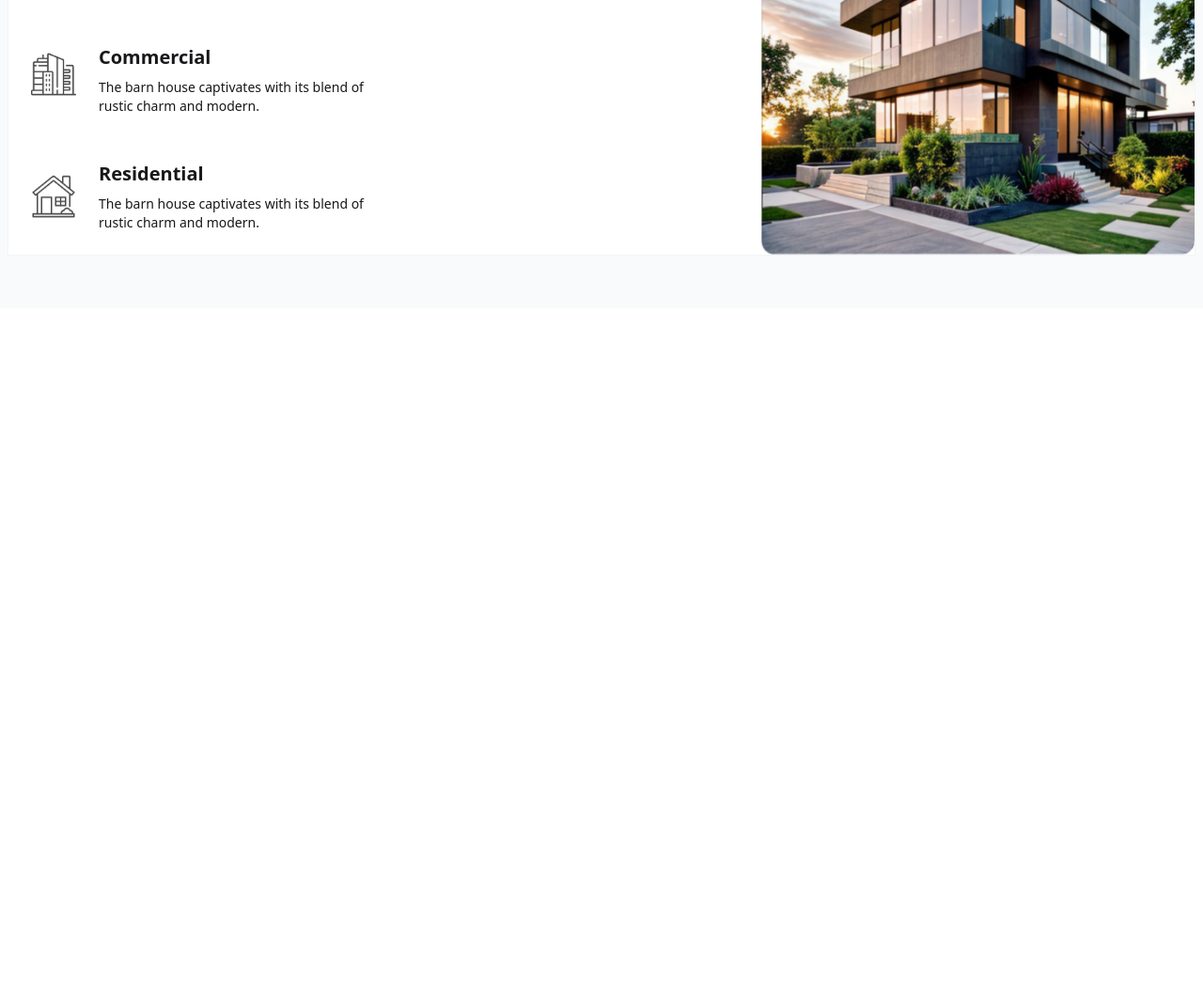
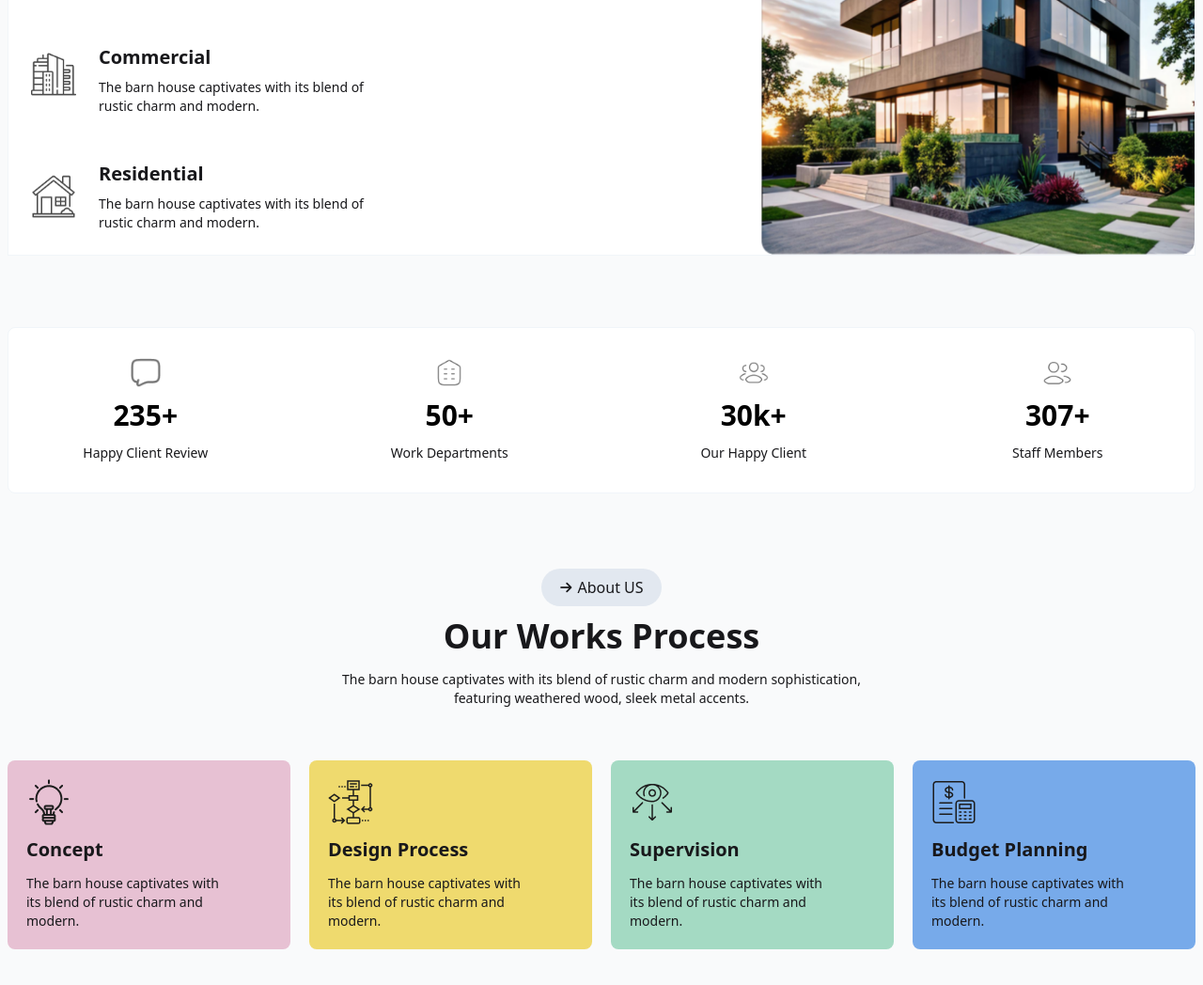
Before and after one commit to mehedihasanmurad/building-website-using-tailwind-and-daisyUI, a plain HTML site: page index.html in a window 1280 px wide. Shown: the part 1002-2050 px from the top of the page at 94% size. Before the commit the page ends 1370 px from the top, so only its background shows below. Drawn offline with nearby package versions, Linux system fonts and the light colour scheme.

Commit message:
users and works part added

```diff
--- a/index.html
+++ b/index.html
@@ -116,7 +116,13 @@
 
     <!-- Main part starts here -->
     <main>
-        <section class="my-10 bg-gray-50 px-2">
+
+        <section class="my-10 pb-14 bg-gray-50 px-2">
+            <div class="relative hidden lg:block">
+                <div class="absolute left-18 top-6">
+                    <img class="w-20 " src="assets/Vector.png" alt="">
+                </div>
+            </div>
             <div class="max-w-7xl mx-auto  py-14 ">
                 <div class="flex flex-col lg:flex-row justify-between bg-[#FFFFFF] border-1 border-slate-100 ">
                     <!-- text part  -->
@@ -169,6 +175,76 @@
                     </div>
                 </div>
             </div>
+
+            <!-- Users part -->
+            <div class="max-w-7xl mt-5 mb-10 mx-auto py-8 grid grid-cols-1 gap-8 md:grid-cols-2 rounded-lg lg:grid-cols-4 bg-[#FFFFFF] border-1 border-slate-100">
+                <div class="place-items-center space-y-3">
+                    <div><img class="w-8" src="assets/Vector1.png" alt=""></div>
+                    <div class="text-black text-3xl font-bold">235+</div>
+                    <div class="text-sm">Happy Client Review</div>
+                </div>
+
+                <div class=" place-items-center space-y-3">
+                    <div><img class="w-8" src="assets/departement.png" alt=""></div>
+                    <div class="text-black text-3xl font-bold">50+</div>
+                    <div class="text-sm">Work Departments</div>
+                </div>
+
+                <div class=" place-items-center space-y-3">
+                    <div><img class="w-8" src="assets/Group 8.png" alt=""></div>
+                    <div class="text-black text-3xl font-bold">30k+</div>
+                    <div class="text-sm">Our Happy Client</div>
+                </div>
+
+                <div class=" place-items-center space-y-3">
+                    <div><img class="w-8" src="assets/user-multiple.png" alt=""></div>
+                    <div class="text-black text-3xl font-bold">307+</div>
+                    <div class="text-sm">Staff Members</div>
+                </div>
+            </div>
+
+            <!-- Work Process -->
+            <div class="max-w-7xl mx-auto mt-20">
+                <!-- text part -->
+                <div>
+                    <div class="flex w-32 mx-auto gap-3 bg-slate-200 px-4 py-2 rounded-full">
+                         <i class="fa-solid fa-arrow-up rotate-90 text-sm"></i>
+                        <p>About US</p>
+                    </div>
+                    <div class="text-center my-3">
+                        <h1 class="text-2xl lg:text-4xl font-bold mb-4">Our Works Process</h1>
+                        <p class="text-sm">The barn house captivates with its blend of rustic charm and modern sophistication, <br> featuring weathered wood, sleek metal accents.</p>
+                    </div>
+                </div>
+
+                <!-- card part  -->
+                <div class="grid grid-cols-1 md:grid-cols-2 lg:grid-cols-4 gap-5 mt-14">
+                    <div class="bg-[#E7C1D3] py-5 px-5 rounded-lg">
+                        <img src="assets/concept.png" alt="">
+                        <h3 class="text-xl font-bold my-3">Concept</h3>
+                        <p class="lg:w-4/5 text-sm">The barn house captivates with its blend of rustic charm and modern.</p>
+                    </div>
+
+                    <div class="bg-[#EFDA6E] py-5 px-5 rounded-lg">
+                        <img src="assets/flow-chart.png" alt="">
+                        <h3 class="text-xl font-bold my-3">Design Process</h3>
+                        <p class="lg:w-4/5 text-sm">The barn house captivates with its blend of rustic charm and modern.</p>
+                    </div>
+
+                    <div class="bg-[#A4DAC3] py-5 px-5 rounded-lg">
+                        <img src="assets/vision.png" alt="">
+                        <h3 class="text-xl font-bold my-3">Supervision</h3>
+                        <p class="lg:w-4/5 text-sm">The barn house captivates with its blend of rustic charm and modern.</p>
+                    </div>
+
+                    <div class="bg-[#77AAEA] py-5 px-5 rounded-lg">
+                        <img src="assets/budget-planning.png" alt="">
+                        <h3 class="text-xl font-bold my-3">Budget Planning</h3>
+                        <p class="lg:w-4/5 text-sm">The barn house captivates with its blend of rustic charm and modern.</p>
+                    </div>
+                </div>
+
+            </div>
         </section>
     </main>
 </body>
```
Also changed, not shown: assets/Group 8.png (added), assets/Vector1.png (added), assets/departement.png (added), assets/user-multiple.png (added).
